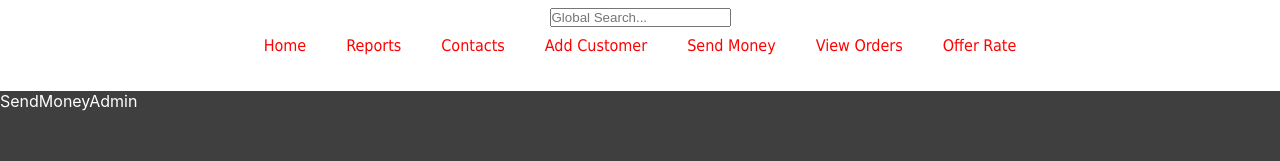
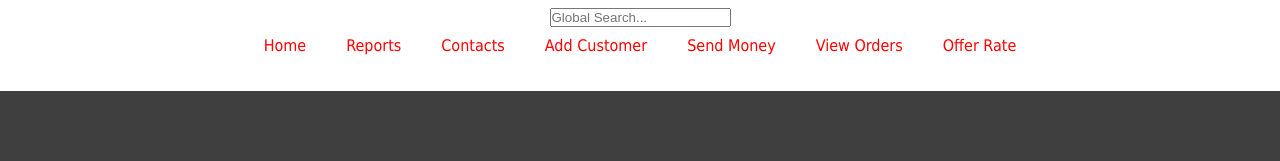
Before and after one commit to Git-Ge0rge/MegaMoneyExchange, a React (Create React App) app in the folder mme-website/: page /send-money in a window 1280 px wide. Shown: the top 161 px of the page. Built offline with nearby package versions, Linux system fonts and the light colour scheme.

Commit message:
send money form

```diff
--- /dev/null
+++ b/mme-website/src/components/BeneficiaryForm/BeneficiaryForm.css
@@ -0,0 +1,3 @@
+.beneficiary-form{
+    color:white;
+}
--- a/mme-website/src/components/BeneficiaryForm/BeneficiaryForm.jsx
+++ b/mme-website/src/components/BeneficiaryForm/BeneficiaryForm.jsx
@@ -1,5 +1,5 @@
 import React from 'react';
-import "./BeneficiaryForms.css";
+import "./BeneficiaryForm.css";
 import {useState} from "react";
 
 function BenefiecaryForm(props) {
--- a/mme-website/src/components/BeneficiaryForm/BeneficiaryForms.css
+++ /dev/null
@@ -1,3 +0,0 @@
-body{
-    color:white;
-}
--- /dev/null
+++ b/mme-website/src/components/SendMoneyAdminForm/SendMoneyAdminForm.jsx
@@ -0,0 +1,10 @@
+import React from 'react'
+import './SendMoneyAdminForm.css'
+
+function SendMoneyAdminForm() {
+  return (
+    <div></div>
+  )
+}
+
+export default SendMoneyAdminForm
--- a/mme-website/src/pages/App/App.js
+++ b/mme-website/src/pages/App/App.js
@@ -8,7 +8,6 @@ import AddCustomerAdmin from '../AddCustomerAdmin/AddCustomerAdmin';
 import SendMoneyAdmin from '../SendMoneyAdmin/SendMoneyAdmin';
 import ViewOrdersAdmin from '../ViewOrdersAdmin/ViewOrdersAdmin';
 import OfferRateAdmin from '../OfferRateAdmin/OfferRateAdmin';
-import BeneficiaryForm from '../../components/BeneficiaryForm/BeneficiaryForm';
 import './App.css';
 
 function App() {
--- a/mme-website/src/pages/SendMoneyAdmin/SendMoneyAdmin.jsx
+++ b/mme-website/src/pages/SendMoneyAdmin/SendMoneyAdmin.jsx
@@ -1,8 +1,9 @@
 import React from 'react'
+import SendMoneyAdminForm from '../../components/SendMoneyAdminForm/SendMoneyAdminForm'
 
 function SendMoneyAdmin() {
   return (
-    <div>SendMoneyAdmin</div>
+    <div><SendMoneyAdminForm/></div>
   )
 }
 
```
Also changed, not shown: mme-website/src/components/SendMoneyAdminForm/SendMoneyAdminForm.css (added).
